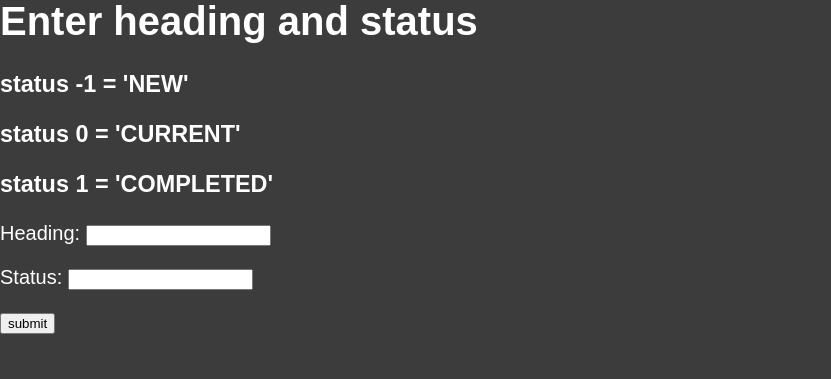
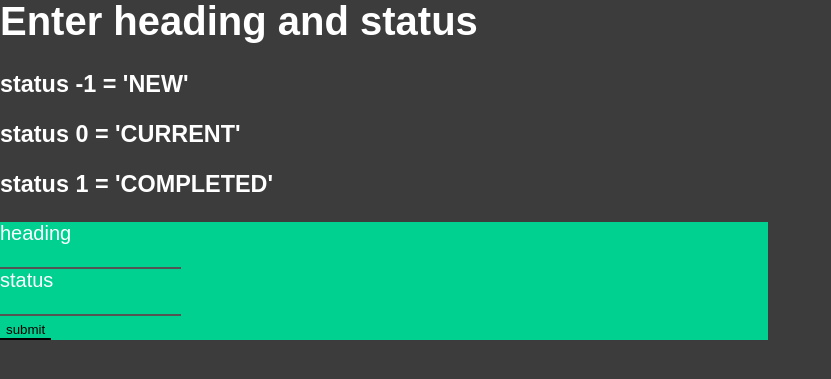
Before and after one commit to mranish592/MINDSPACE, a Django app: page /create/ in a window 1280 px wide. Shown: the part 128-507 px from the top of the page, without its empty margins (0-831 px from the left). Run offline with Django 3.2, Linux system fonts and the light colour scheme; some libraries are stand-ins or nearby versions.

Commit message:
minor css form changes

```diff
--- a/mindspace_website/static/css/styles.css
+++ b/mindspace_website/static/css/styles.css
@@ -123,3 +123,23 @@ a{
   text-decoration: none;
   color: white;
 }
+
+.form-box{
+  background-color: var(--green);
+  width: 60%;
+  align-self: center;
+}
+
+input{
+  border-top:0px;
+  border-right:0;
+  border-left:0;
+  border-color: black;
+  background-color: transparent;
+
+
+}
+
+input:focus, textarea:focus, select:focus{
+  outline: none;
+}
--- a/mindspace_website/templates/mindspace_app/activity_form.html
+++ b/mindspace_website/templates/mindspace_app/activity_form.html
@@ -5,16 +5,28 @@
   <h3>status 0 = 'CURRENT'</h3>
   <h3>status 1 = 'COMPLETED'</h3>
 
-  <form class="" action="" method="post">
+  <form class="form-box" action="" method="post">
     {% csrf_token %}
-    {{ form.as_p }}
-<!--
-    <label for="heading"></label>
-    <input id ="heading" type="text" name="" value="">
+    {% for field in form %}
+      <div class="field">
+        <label for="{{ field.id_for_label}}" class="{{ field.html_name }}">{{ field.html_name }}</label>
 
-    <label for="status"></label>
-    <input id = "status" type="number" name="" value="">
--->
+        {% if field.html_name == "heading" %}
+          <div class="heading_input">
+            {{ field }}
+          </div>
+        {% endif %}
+
+        {% if field.html_name == "status" %}
+          <div class="status_input">
+            {{ field }}
+          </div>
+        {% endif %}
+
+      </div>
+
+    {% endfor %}
+
     <input type="submit" name="" value="submit">
     {% if form.instance.pk %}
       <a href="{% url 'mindspace_app:delete' pk=activity.pk %}">delete</a>
```
